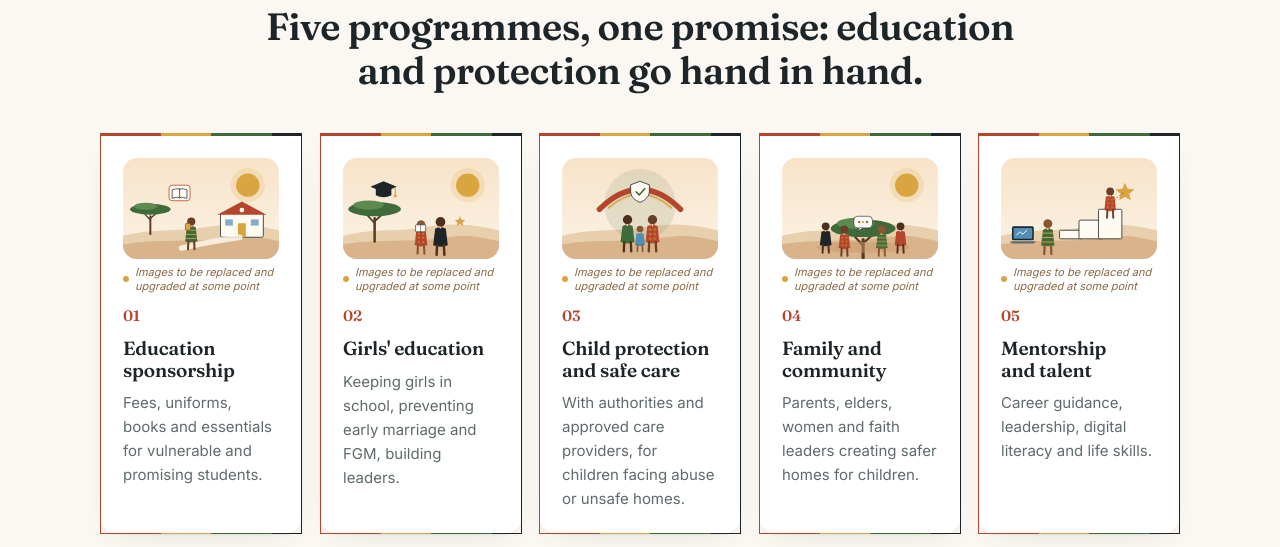
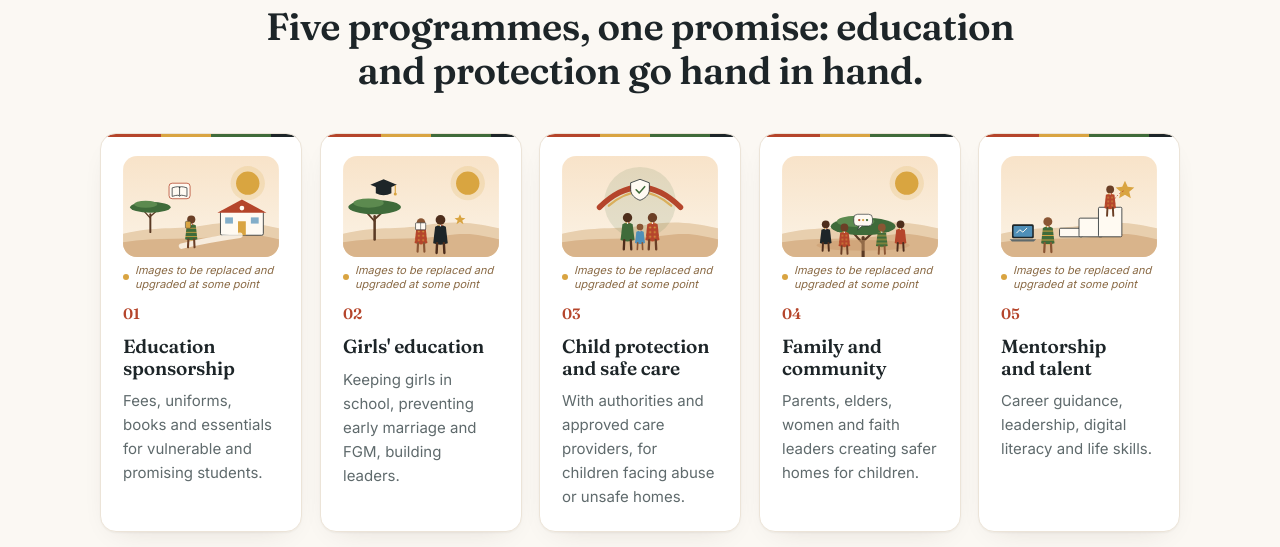
Before and after one commit to myers-studio/qpi-foundation-demos, a plain HTML site: page wireframe/index.html in a window 1280 px wide. Shown: the part 2483-3030 px from the top of the page. Drawn offline with Linux system fonts and the light colour scheme.

Commit message:
Wireframe v7: bead trim drawn as a clean top stripe on cards (no side lines, rounded corners kept)
Co-Authored-By: Claude Opus 5.5 <noreply@anthropic.com>

```diff
--- a/wireframe/index.html
+++ b/wireframe/index.html
@@ -407,7 +407,7 @@ section.sand{background:#f4ede2!important}
 header{background:#fffdf9!important;-webkit-backdrop-filter:none!important;backdrop-filter:none!important}
 .glass-card{background:#ffffff!important;-webkit-backdrop-filter:none!important;backdrop-filter:none!important;border:1px solid #ece4d8!important;box-shadow:0 1px 2px #3a2a1a0d,0 10px 30px -18px #3a2a1a33!important}
 .glass-card::before,.glass-card::after{display:none!important}
-.card.glass-card{border-top:3px solid transparent!important;border-image:linear-gradient(90deg,#b5452b 0 30%,#d9a441 30% 55%,#3f6b3a 55% 85%,#1d2528 85%) 1!important;border-radius:0 0 18px 18px}
+.card.glass-card{background:linear-gradient(90deg,#b5452b 0 30%,#d9a441 30% 55%,#3f6b3a 55% 85%,#1d2528 85%) top/100% 3px no-repeat,#ffffff!important;border-radius:16px;overflow:hidden}
 .pillar.glass-card{border-top:3px solid var(--sun)!important;border-radius:4px 4px 16px 16px}
 .pillar:nth-child(2).glass-card{border-top-color:var(--acacia)!important}.pillar:nth-child(3).glass-card{border-top-color:var(--gold)!important}
 .tags span{background:#fff!important;-webkit-backdrop-filter:none!important;backdrop-filter:none!important;border:1px solid #e4dacb!important}
```
